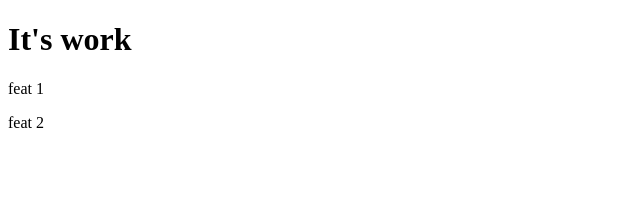
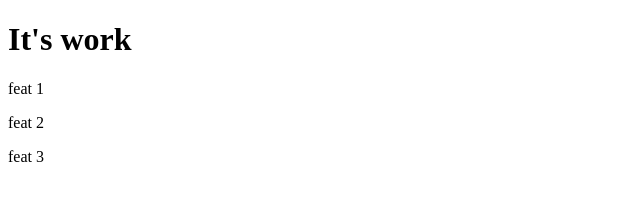
Before and after one commit to PaddockOne/PaddockOne.github.io, a plain HTML site: page index.html in a window 1280 px wide. Shown: the full height of the page, 0-640 px from the left. Drawn offline with Linux system fonts and the light colour scheme.

Commit message:
Add feat 3 to index.html

```diff
--- a/index.html
+++ b/index.html
@@ -9,5 +9,6 @@
     <h1>It's work</h1>
     <p>feat 1</p>
     <p>feat 2</p>
+    <p>feat 3</p>
 </body>
 </html>
```
